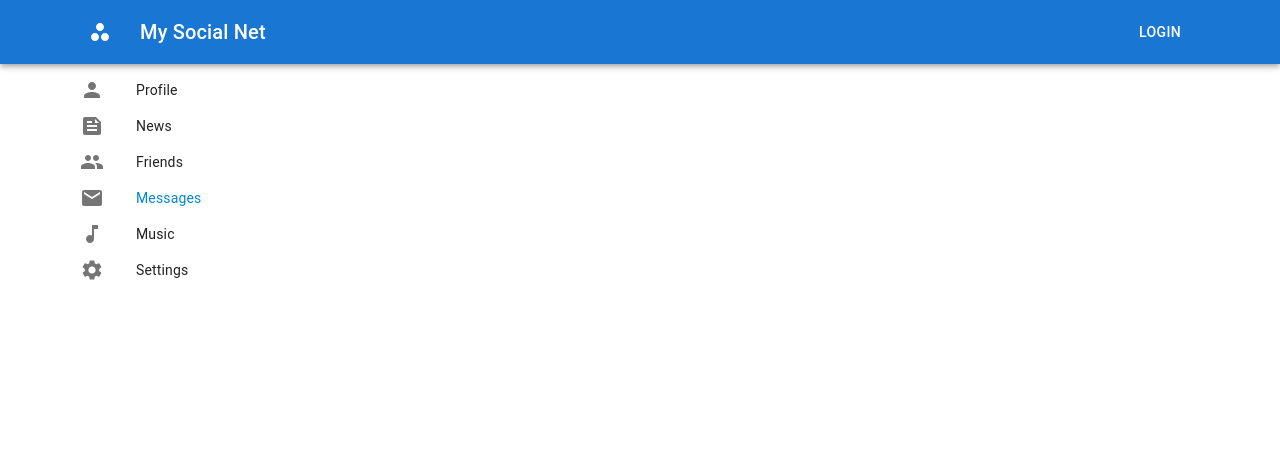
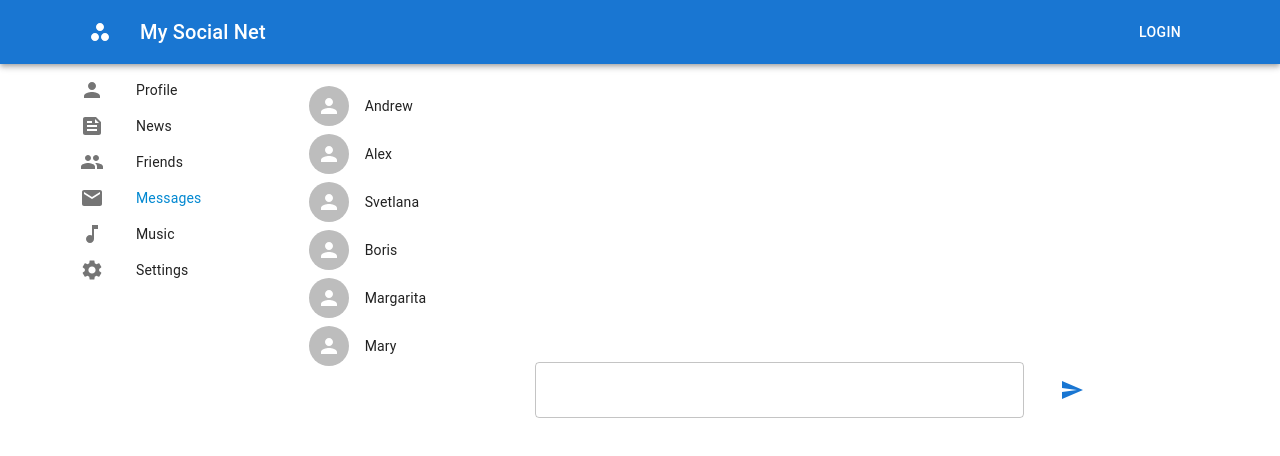
Before and after one commit to SergTemnikov/social, a React (Create React App) app: page /dialogs in a window 1280 px wide. Shown: the top 456 px of the page. Built offline with nearby package versions, Linux system fonts and the light colour scheme.

Commit message:
Enabled Add new message by Redux Toolkit

```diff
--- a/src/components/Content/Content.jsx
+++ b/src/components/Content/Content.jsx
@@ -14,17 +14,12 @@ const Content = (props) => {
       <Box sx={{ margin: '10px' }}>
         <Container>
           <Routes>
-            <Route path='/profile' element={<Profile/>}/>
-            {/* <Route path='/feed' element={<Feed />} />
-            <Route path='/dialogs' element={
-              <Dialogs
-                dialogs={props.state.messagesPage.dialogs}
-                messages={props.state.messagesPage.messages}
-                dispatch={props.dispatch} />} />
-            <Route path='/friends' element={<Friends friends={props.state.friendsPage.friends}/>}
-            />
+            <Route path='/profile' element={<Profile />} />
+            <Route path='/feed' element={<Feed />} />
+            <Route path='/dialogs' element={<Dialogs />} />
+            <Route path='/friends' element={<Friends />} />
             <Route path='/music' element={<Music />} />
-            <Route path='/settings' element={<Settings />} /> */}
+            <Route path='/settings' element={<Settings />} />
           </Routes>
         </Container>
       </Box>
--- a/src/components/Dialogs/Dialogs.jsx
+++ b/src/components/Dialogs/Dialogs.jsx
@@ -5,15 +5,19 @@ import DialogItem from '../UI/DialogItem/DialogItem'
 import MessageItem from '../UI/MessageItem/MessageItem'
 import { NavLink } from 'react-router-dom'
 import SendIcon from '@mui/icons-material/Send'
-import { addNewMessageAC } from '../../redux/dialogs-reducer'
+import { useSelector, useDispatch } from 'react-redux'
+import { addMessage } from '../../redux/dialogsSlice'
 
-const Dialogs = ({ dialogs, messages, dispatch }) => {
-
+const Dialogs = () => {
+  let dialogs = useSelector(state => state.dialogs.messagesPage.dialogs)
   let [message, setMessage] = useState('')
+  let messages = useSelector(state => state.dialogs.messagesPage.messages)
+  let dispatch = useDispatch()
 
   let addNewMessage = (e) => {
     e.preventDefault()
-    dispatch(addNewMessageAC(message))
+    let newMessage = { id: 1, messageText: message }
+    dispatch(addMessage(newMessage))
   }
 
   let dialogsList = dialogs.map(item => {
@@ -25,9 +29,7 @@ const Dialogs = ({ dialogs, messages, dispatch }) => {
   })
 
   let messagesList = messages.map(m => {
-    return (
-      <MessageItem key={m.id} message={m.messageText} />
-    )
+    return <MessageItem key={m.id} message={m.messageText} />
   })
 
   return (
@@ -39,10 +41,10 @@ const Dialogs = ({ dialogs, messages, dispatch }) => {
           </List>
         </Grid>
         <Grid item xs={9}>
-          <List sx={{height: '18rem'}}>
+          <List sx={{ height: '18rem' }}>
             {messagesList}
           </List>
-          <Box sx={{height: '10%'}}>
+          <Box sx={{ height: '10%' }}>
             <Grid container spacing={4} alignItems='center'>
               <Grid item xs={9}>
                 <TextField
--- a/src/redux/dialogs-reducer.js
+++ /dev/null
@@ -1,15 +0,0 @@
-const ADD_NEW_MESSAGE = 'ADD-NEW-MESSAGE'
-
-export const addNewMessageAC = (body) => ({ type: ADD_NEW_MESSAGE, body })
-
-const dialogsReducer = (state, action) => {
-  switch (action.type) {
-    case ADD_NEW_MESSAGE:
-      let newMessage = {id: 1,messageText: action.body}
-      state.messages.push(newMessage)
-      return state
-    default: return state
-  }
-}
-
-export default dialogsReducer
--- /dev/null
+++ b/src/redux/dialogsSlice.js
@@ -0,0 +1,46 @@
+import { createSlice } from "@reduxjs/toolkit"
+
+const initialState = {
+  messagesPage: {
+    dialogs: [
+      { id: 1, name: 'Andrew' },
+      { id: 2, name: 'Alex' },
+      { id: 3, name: 'Svetlana' },
+      { id: 4, name: 'Boris' },
+      { id: 5, name: 'Margarita' },
+      { id: 6, name: 'Mary' }
+    ],
+    messages: []
+  }
+}
+
+export const dialogsSlice = createSlice({
+  name: 'dialogs',
+  initialState,
+  reducers: {
+    addMessage: (state, action) => {
+      state.messagesPage.messages.push(action.payload)
+    }
+  }
+})
+
+export const { addMessage } = dialogsSlice.actions
+
+export default dialogsSlice.reducer
+
+
+// const ADD_NEW_MESSAGE = 'ADD-NEW-MESSAGE'
+
+// export const addNewMessageAC = (body) => ({ type: ADD_NEW_MESSAGE, body })
+
+// const dialogsReducer = (state, action) => {
+//   switch (action.type) {
+//     case ADD_NEW_MESSAGE:
+//       let newMessage = {id: 1,messageText: action.body}
+//       state.messages.push(newMessage)
+//       return state
+//     default: return state
+//   }
+// }
+
+// export default dialogsReducer
--- a/src/redux/index.js
+++ b/src/redux/index.js
@@ -1,9 +1,11 @@
 import { configureStore } from "@reduxjs/toolkit";
 import profileReducer from './profileSlice'
+import dialogsReducer from './dialogsSlice'
 
 let store = configureStore({
   reducer: {
-    profile: profileReducer
+    profile: profileReducer,
+    dialogs: dialogsReducer
   }
 })
 
```
